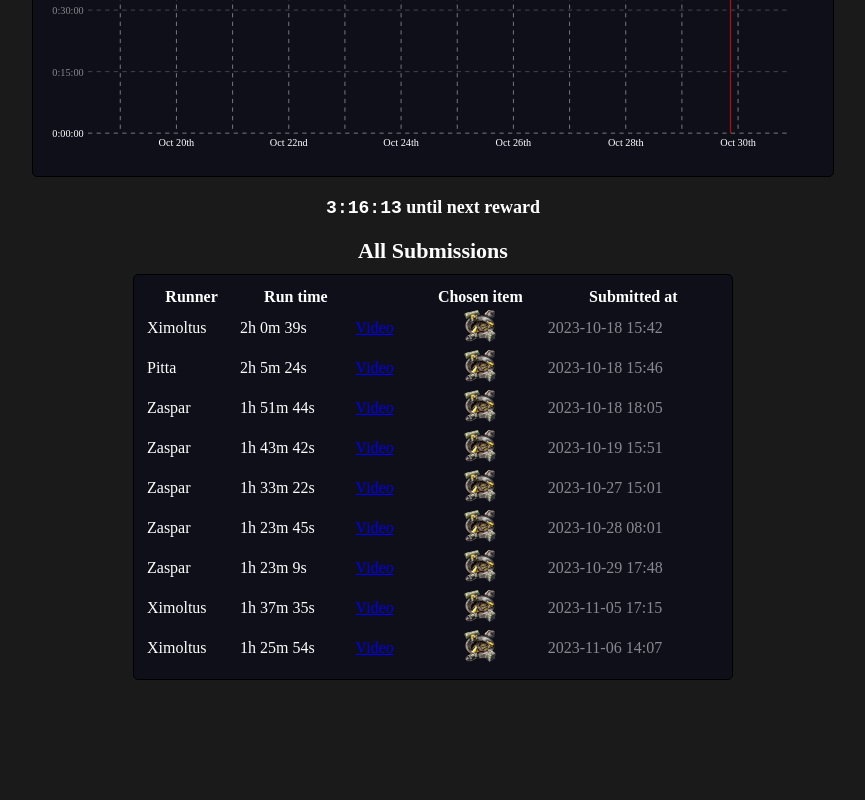
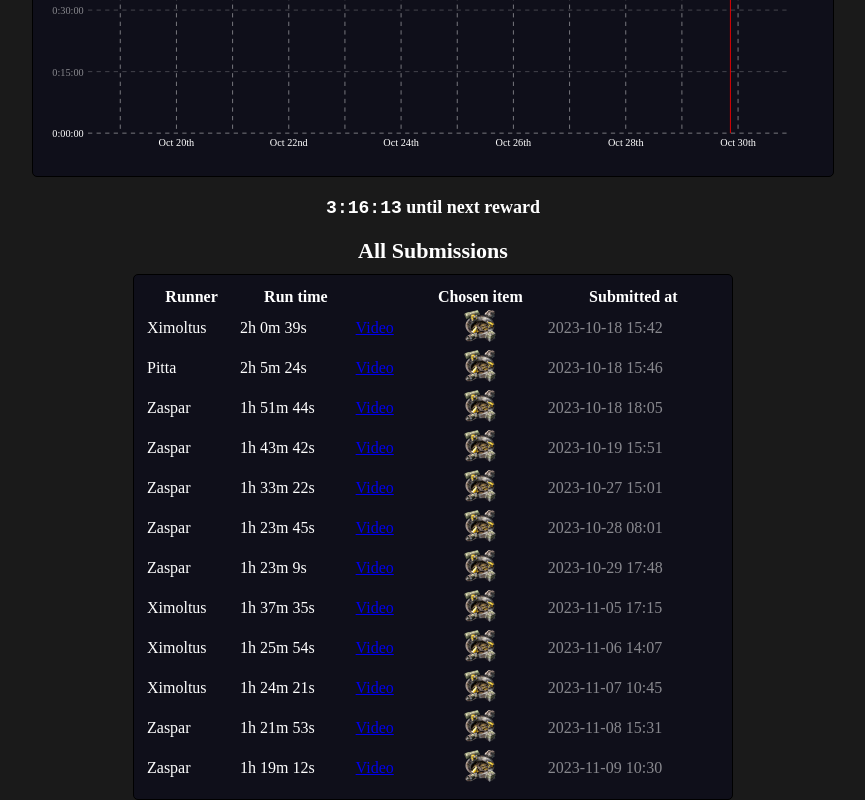
Before and after one commit to petersn/factorio-mod-speedruns-leaderboard, a React app: page / in a window 1280 px wide. Shown: the part 1358-2158 px from the top of the page, without its empty margins (207-1072 px from the left). Before the commit the page ends 2038 px from the top, so only its background shows below. Built offline with nearby package versions, Linux system fonts and the light colour scheme.

Commit message:
More runs

```diff
--- a/src/App.tsx
+++ b/src/App.tsx
@@ -101,6 +101,27 @@ const RUNS: Run[] = [
     timestamp: '2023-11-06 14:07',
     time: [1, 25, 54],
     link: 'https://www.twitch.tv/videos/1970559729',
+    chosenItem: 'Rocket_silo.png',
+  },
+  {
+    runner: 'Ximoltus',
+    timestamp: '2023-11-07 10:45',
+    time: [1, 24, 21],
+    link: 'https://www.twitch.tv/videos/1971224798',
+    chosenItem: 'Rocket_silo.png',
+  },
+  {
+    runner: 'Zaspar',
+    timestamp: '2023-11-08 15:31',
+    time: [1, 21, 53],
+    link: 'https://www.twitch.tv/videos/1972287179',
+    chosenItem: 'Rocket_silo.png',
+  },
+  {
+    runner: 'Zaspar',
+    timestamp: '2023-11-09 10:30',
+    time: [1, 19, 12],
+    link: 'https://www.twitch.tv/videos/1972897787',
     chosenItem: 'Rocket_silo.png',
   },
 ];
```
